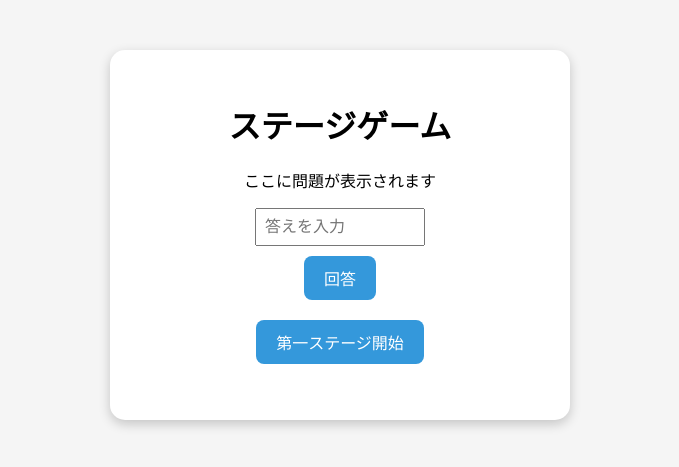
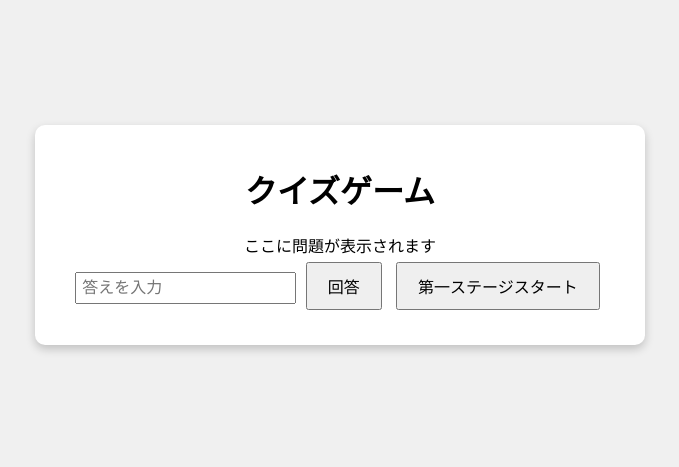
Before and after one commit to Mikaeru104/quiz-zetubou, a website: page index.html in a window 1280 px wide. Shown: the part 173-640 px from the top of the page, without its empty margins (300-979 px from the left). Drawn offline with Linux system fonts and the light colour scheme.

Commit message:
Update index.html

```diff
--- a/index.html
+++ b/index.html
@@ -3,62 +3,48 @@
 <head>
     <meta charset="UTF-8">
     <meta name="viewport" content="width=device-width, initial-scale=1.0">
-    <title>ステージゲーム</title>
+    <title>クイズゲーム</title>
     <style>
         body {
+            display: flex;
+            flex-direction: column;
+            align-items: center;
+            justify-content: center;
+            height: 100vh;
             font-family: Arial, sans-serif;
-            display: flex;
-            justify-content: center;
-            align-items: center;
-            height: 100vh;
-            background: #f5f5f5;
+            background-color: #f0f0f0;
         }
         #gameContainer {
+            background: #fff;
+            padding: 20px 40px;
+            border-radius: 10px;
+            box-shadow: 0 4px 10px rgba(0,0,0,0.2);
             text-align: center;
-            background: #fff;
-            padding: 30px;
-            border-radius: 15px;
-            box-shadow: 0 4px 12px rgba(0,0,0,0.2);
-            width: 400px;
         }
-        button {
-            margin: 10px;
-            padding: 10px 20px;
-            font-size: 16px;
-            border-radius: 8px;
-            border: none;
-            cursor: pointer;
-            background: #3498db;
-            color: #fff;
-        }
-        #answerInput {
-            padding: 8px;
-            font-size: 16px;
-            width: 150px;
-        }
-        #score, #timer {
-            margin-top: 10px;
-            font-weight: bold;
-        }
+        #answerInput { padding:5px; font-size:16px; }
+        button { padding:10px 20px; font-size:16px; margin:5px; }
+        #startBtnStage2, #startBtnStage3, #startBtnStage4 { display:none; }
+        #clearBtn { display:none; padding:10px 20px; font-size:16px; background:green; color:#fff; border:none; border-radius:5px; cursor:pointer; }
+        #timer, #gameTimer, #score, #waitingMessage { margin:10px 0; font-weight:bold; }
     </style>
 </head>
 <body>
     <div id="gameContainer">
-        <h1>ステージゲーム</h1>
-        <p id="question">ここに問題が表示されます</p>
+        <h1>クイズゲーム</h1>
+        <div id="gameTimer"></div>
+        <div id="question">ここに問題が表示されます</div>
         <input type="text" id="answerInput" placeholder="答えを入力">
-        <br>
         <button id="answerBtn">回答</button>
-        <br>
-        <button id="startBtn">第一ステージ開始</button>
-        <button id="startBtnStage2" style="display:none;">第二ステージ開始</button>
-        <button id="startBtnStage3" style="display:none;">第三ステージ開始</button>
-        <button id="startBtnStage4" style="display:none;">第四ステージ開始</button>
-        <p id="timer"></p>
-        <p id="gameTimer"></p>
-        <p id="score"></p>
-        <p id="waitingMessage"></p>
+        <button id="startBtn">第一ステージスタート</button>
+        <button id="startBtnStage2">第二ステージスタート</button>
+        <button id="startBtnStage3">第三ステージスタート</button>
+        <button id="startBtnStage4">第四ステージスタート</button>
+        <button id="clearBtn">ゲームクリア！</button>
+        <div id="timer"></div>
+        <div id="score"></div>
+        <div id="waitingMessage"></div>
     </div>
+
     <script src="script.js"></script>
 </body>
 </html>
```
